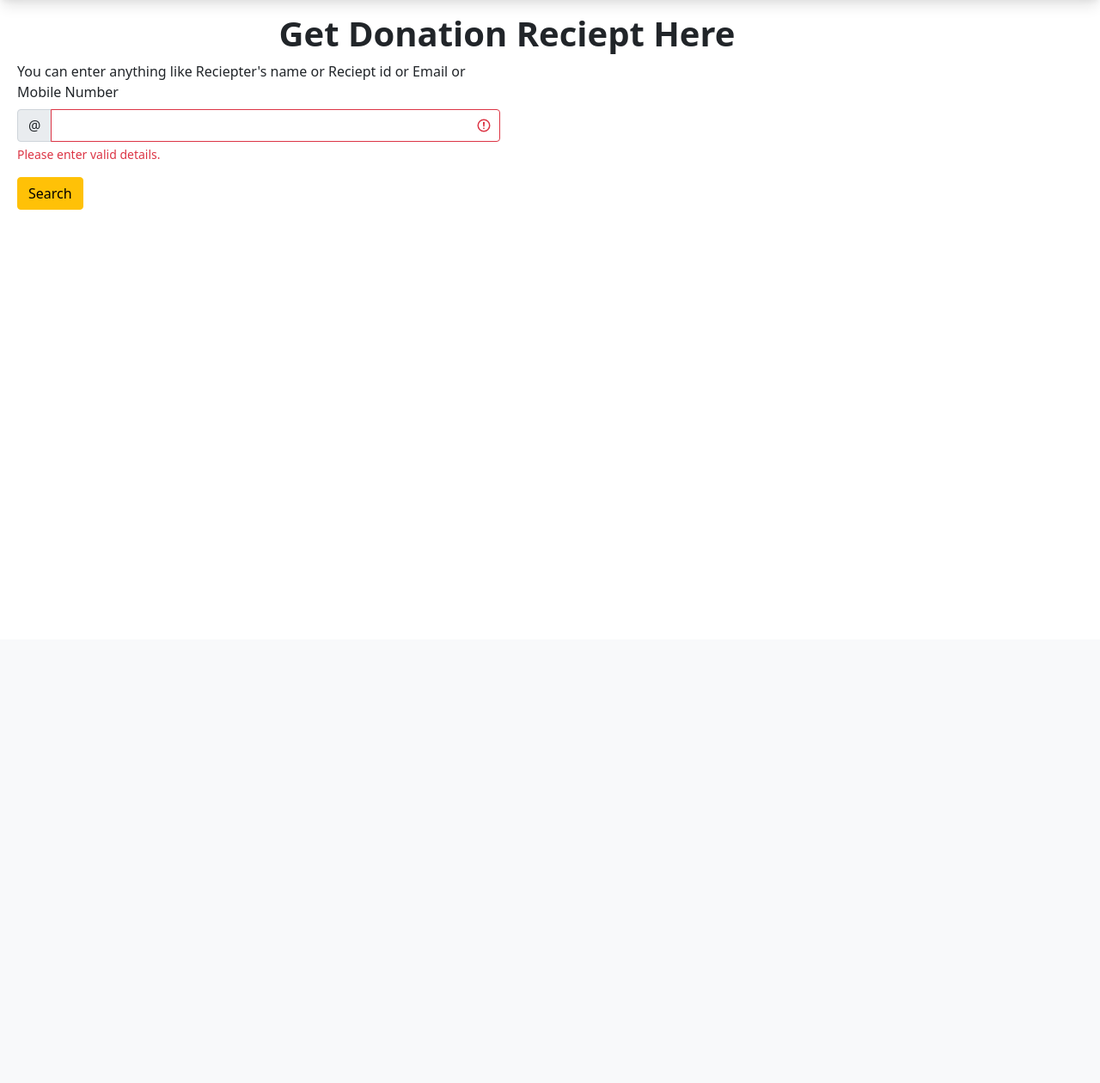
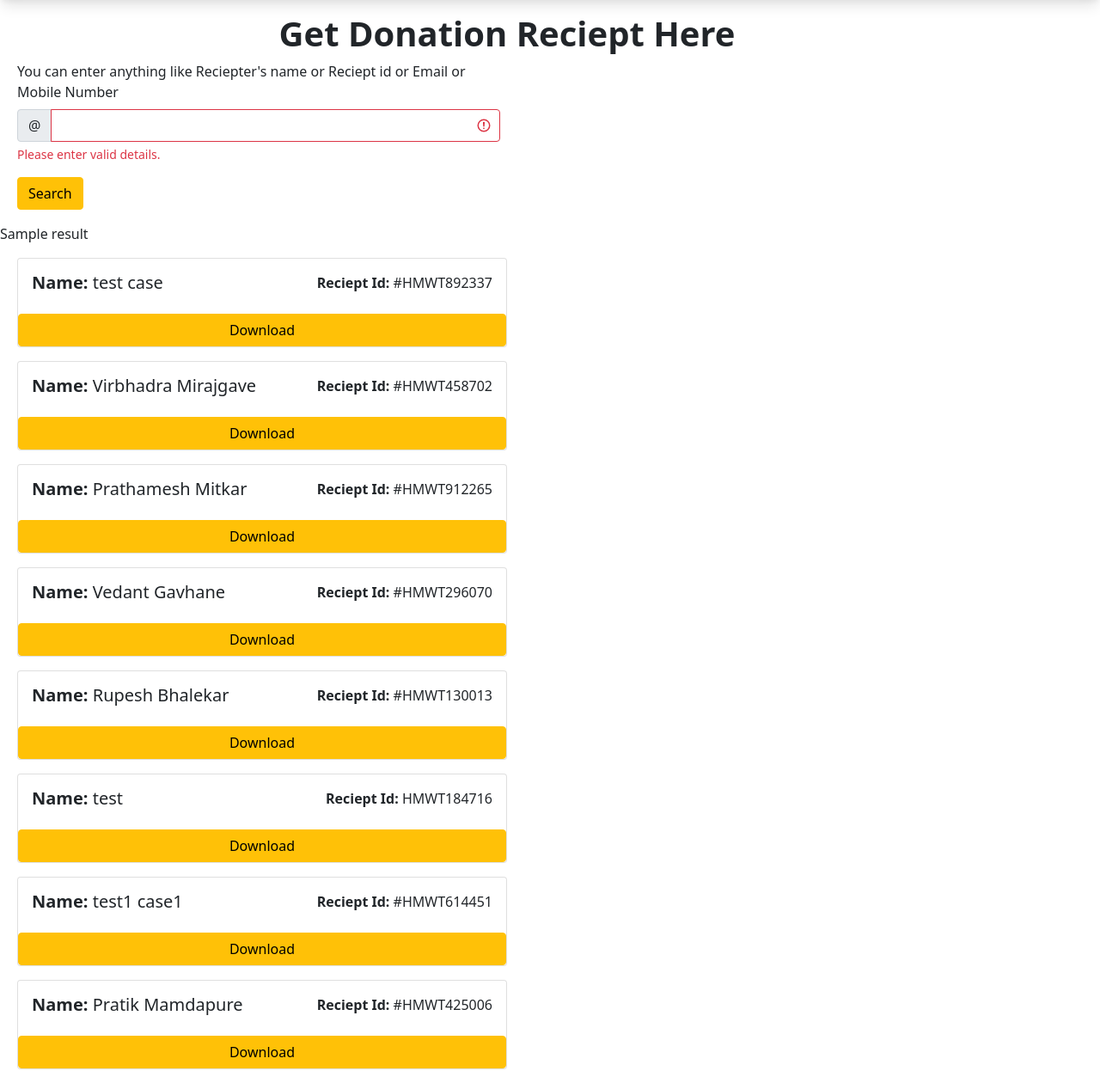
Before and after one commit to sangmesh04/HanumanTempleWalandi, a Django app: template templates/reciept.html in a window 1280 px wide. Shown: the part 56-1316 px from the top of the page at 86% size. Before the commit the page ends 300 px from the top, so only its background shows below. Run offline with Django 3.2, Linux system fonts and the light colour scheme; data comes from the database, SQL or seed files in the repository; both versions use the stored data as it was after the commit; the template is opened without the code that fills it: values that come from a table or form of the project are taken from there, most other values are stand-ins (such as "Sample title", 1, 10 or a date in 2020).

Commit message:
added search method

```diff
--- a/templates/reciept.html
+++ b/templates/reciept.html
@@ -17,6 +17,10 @@
     .container .my2{
         font-weight: bold;
         margin-top: 15px;
+    }
+    .card-body{
+        display: flex;
+        justify-content: space-between;
     }
     </style>
 </head>
@@ -103,13 +107,13 @@
   </nav>
 <div class="container">
 <center><h1 class="my2">Get Donation Reciept Here</h1></center>
-<form class="row g-3 was-validated" >
-
+<form class="row g-3 was-validated" method="post" action="reciept" >
+  {% csrf_token %}
   <div class="col-md-6">
     <label for="validationCustomUsername" class="form-label">You can enter anything like Reciepter's name or  Reciept id or Email or Mobile Number</label>
     <div class="input-group has-validation">
       <span class="input-group-text" id="inputGroupPrepend">@</span>
-      <input type="text" class="form-control"  id="validationCustomUsername" pattern="([^\s][A-z0-9À-ž\s]+)"  aria-describedby="inputGroupPrepend" required>
+      <input type="text" class="form-control" name="serachTerm"  id="validationCustomUsername" pattern="([^\s][A-z0-9À-ž\s]+)"  aria-describedby="inputGroupPrepend" required>
       <div class="invalid-feedback">
         Please enter valid details.
       </div>
@@ -120,9 +124,22 @@
     <button class="btn btn-warning" type="submit">Search</button>
   </div>
 </form>
-
 </div>
 
+{{result}}
+
+
+{% for i in donors|slice:"0:" %}
+<div class="container my-3" style="display: {{display}}">
+<div class="card w-50">
+  <div class="card-body">
+    <h5 class="card-title"><b> Name: </b>{{i.donor_first_name}} {{i.donor_last_name}}</h5>
+    <p class="card-text"><b>Reciept Id: </b> {{i.donor_txnid}}</p>
+  </div>
+  <a href="#" class="btn btn-warning">Download</a>
+</div>
+</div>
+{% endfor %}
   <script>
     {% comment %} window.onload = () => {
       setInterval(googleTranslateElementInit(), 0);
```
Also changed, not shown: adminpanel/views1.py (+20 -20 lines), home/views.py (+23 -1 lines), db.sqlite3.
